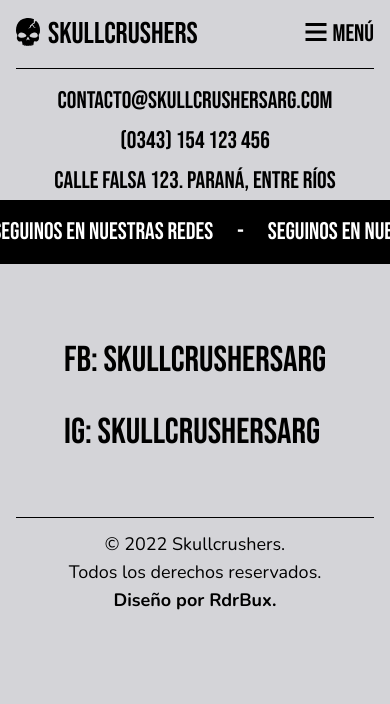
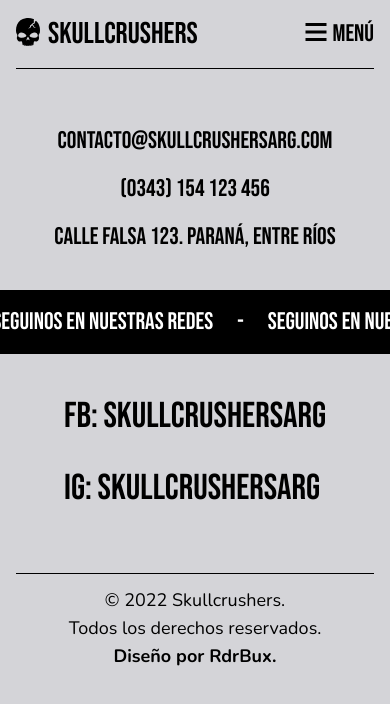
Before and after one commit to RdrBux/skullcrushers, a React (Create React App) app: page /contacto in a window 390 px wide. Shown: the top 704 px of the page. Built offline with nearby package versions, Linux system fonts and the light colour scheme.

Commit message:
Fix spacing on contact route on mobile

```diff
--- a/src/routes/contacto.js
+++ b/src/routes/contacto.js
@@ -38,11 +38,8 @@
   }, []);
 
   return (
-    <div className="min-h-full sm:mt-10 text-2xl sm:text-5xl md:text-6xl lg:text-7xl xl:text-8xl flex flex-col">
-      <div
-        ref={contactRef}
-        className="flex flex-col items-center gap-2 sm:gap-4 py-4"
-      >
+    <div className="min-h-full mt-10 text-2xl sm:text-5xl md:text-6xl lg:text-7xl xl:text-8xl flex flex-col">
+      <div ref={contactRef} className="flex flex-col items-center gap-4 py-4">
         <p className="select-all hover:text-zinc-300 hover:text-outlined">
           contacto@skullcrushersarg.com
         </p>
@@ -54,7 +51,7 @@
         </p>
       </div>
 
-      <section className="max-w-full inset-x-0 top-[200px] sm:top-[340px] md:top-[360px] lg:top-[400px] xl:top-[450px] absolute overflow-hidden">
+      <section className="max-w-full inset-x-0 top-[290px] sm:top-[340px] md:top-[360px] lg:top-[400px] xl:top-[450px] absolute overflow-hidden">
         <div
           ref={marqueeRef}
           className="inline-block whitespace-nowrap text-2xl text-white bg-black py-4"
```
